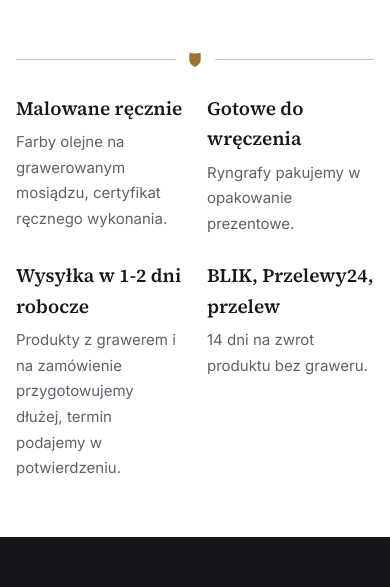
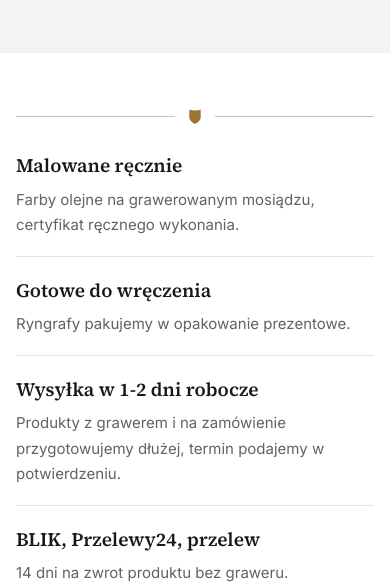
Before and after one commit to Disaster26/ryngrafy-sklep-koncepcja, a plain HTML site: page index.html in a window 390 px wide. Shown: the part 4951-5538 px from the top of the page. Drawn offline with Linux system fonts and the light colour scheme.

Commit message:
Korzysci i realizacje w jednej kolumnie na telefonie
Co-Authored-By: Claude Opus 5.5 <noreply@anthropic.com>

```diff
--- a/style.css
+++ b/style.css
@@ -493,7 +493,10 @@ svg[viewBox="0 0 24 24"]{width:22px;height:22px;fill:none;stroke:currentColor;st
   .banks{grid-template-columns:repeat(2,minmax(0,1fr))}
   .cartpage .line{grid-template-columns:78px minmax(0,1fr)}
   .cartpage .lp{grid-column:2;text-align:left}
-  .inst-rail{grid-auto-columns:46%;margin-right:-16px;padding-right:16px}
+  .inst-rail{grid-auto-columns:62%;margin-right:-16px;padding-right:16px}
+  .ben{grid-template-columns:minmax(0,1fr);gap:18px}
+  .ben div{padding-bottom:18px;border-bottom:1px solid var(--line)}
+  .ben div:last-child{border-bottom:0;padding-bottom:0}
   .ftr-grid{gap:26px 16px}
   .ftr-bot{flex-direction:column;align-items:flex-start}
   .engr-fig{aspect-ratio:4/3}
```
